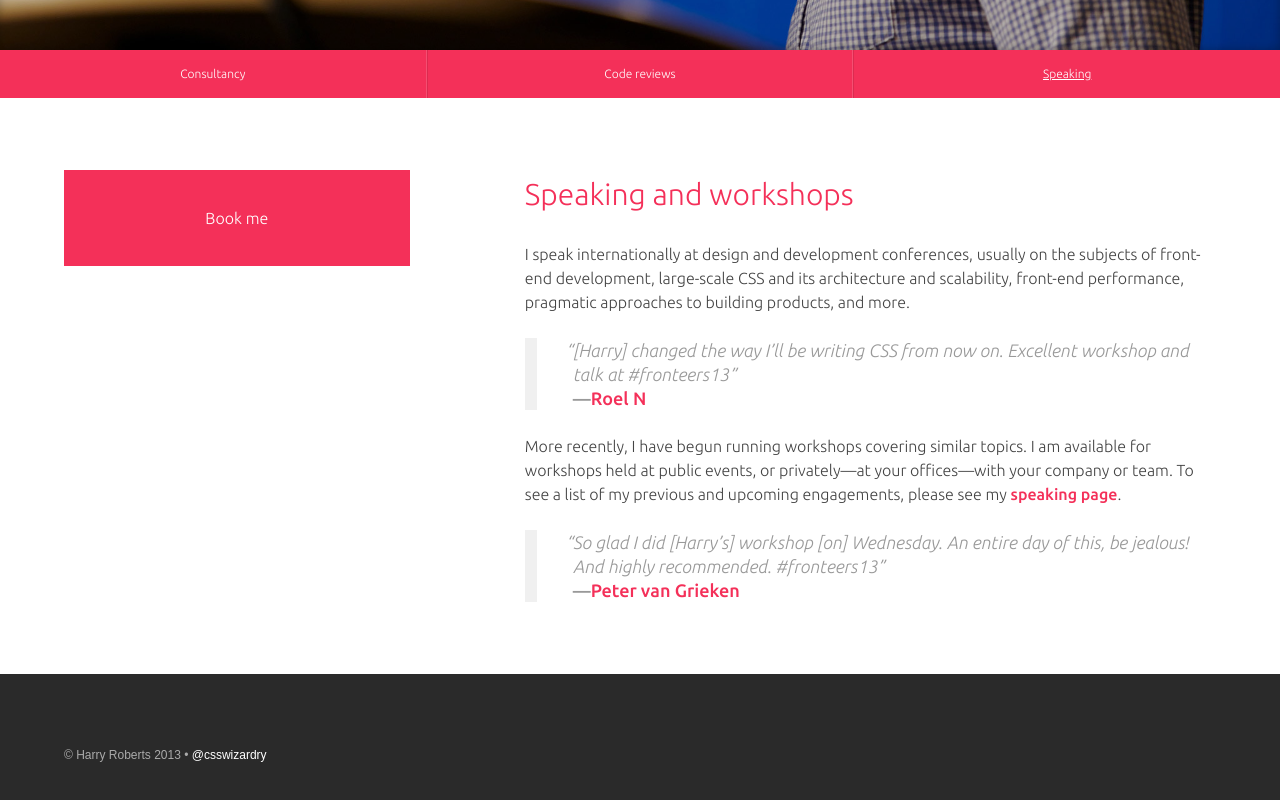
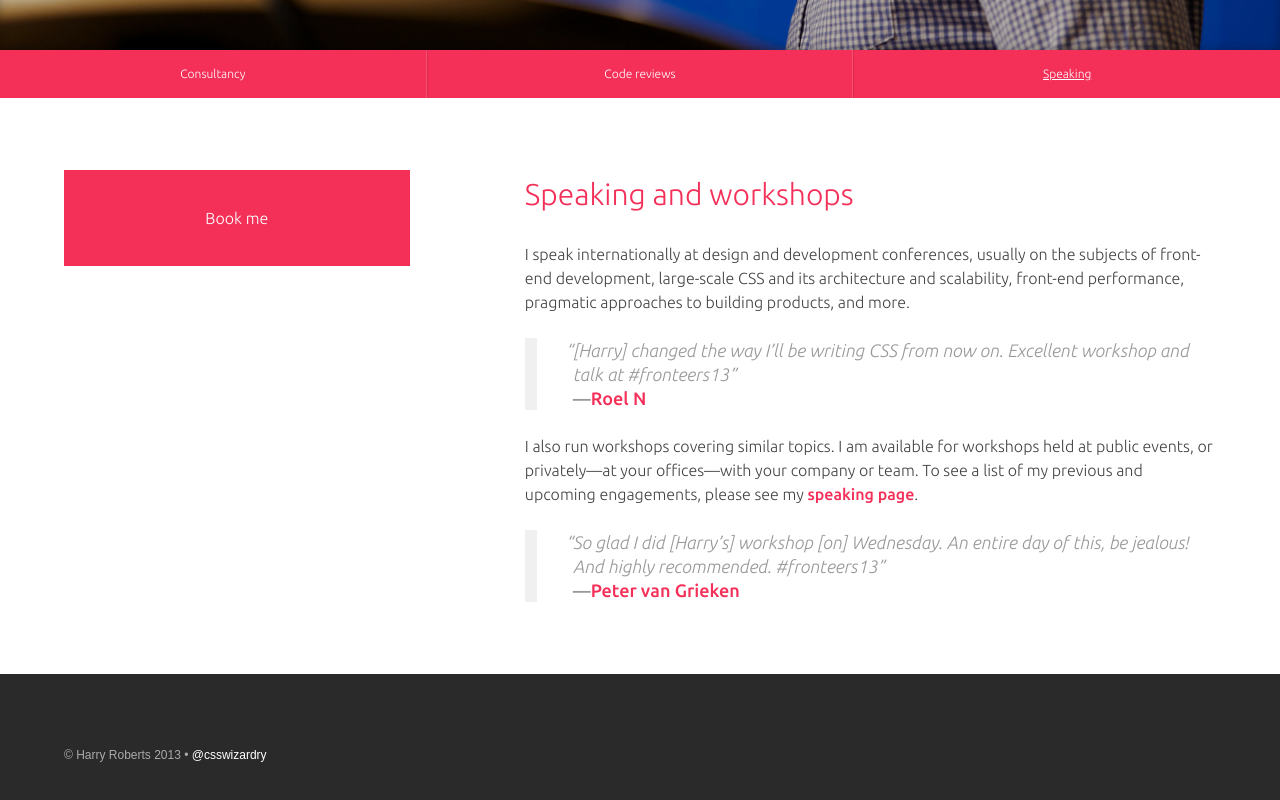
Before and after one commit to csswizardry/work, a plain HTML site: page index.html in a window 1280 px wide. Shown: the part 3958-4758 px from the top of the page. Drawn offline with Linux system fonts and the light colour scheme.

Commit message:
Update workshop copy

```diff
--- a/index.html
+++ b/index.html
@@ -874,10 +874,10 @@
                     <b class="source  pull-quote__source"><a href="https://twitter.com/pixelambacht/status/388665752234262528">Roel N</a></b>
                 </blockquote>
 
-                <p>More recently, I have begun running workshops covering similar
-                   topics. I am available for workshops held at public events,
-                   or privately—at your offices—with your company or team. To see
-                   a list of my previous and upcoming engagements, please see my
+                <p>I also run workshops covering similar topics. I am available
+                   for workshops held at public events, or privately—at your
+                   offices—with your company or team. To see a list of my
+                   previous and upcoming engagements, please see my
                    <a href="/speaking/">speaking page</a>.</p>
 
                 <blockquote class="pull-quote" id="quote:peter-van-grieken">
```
